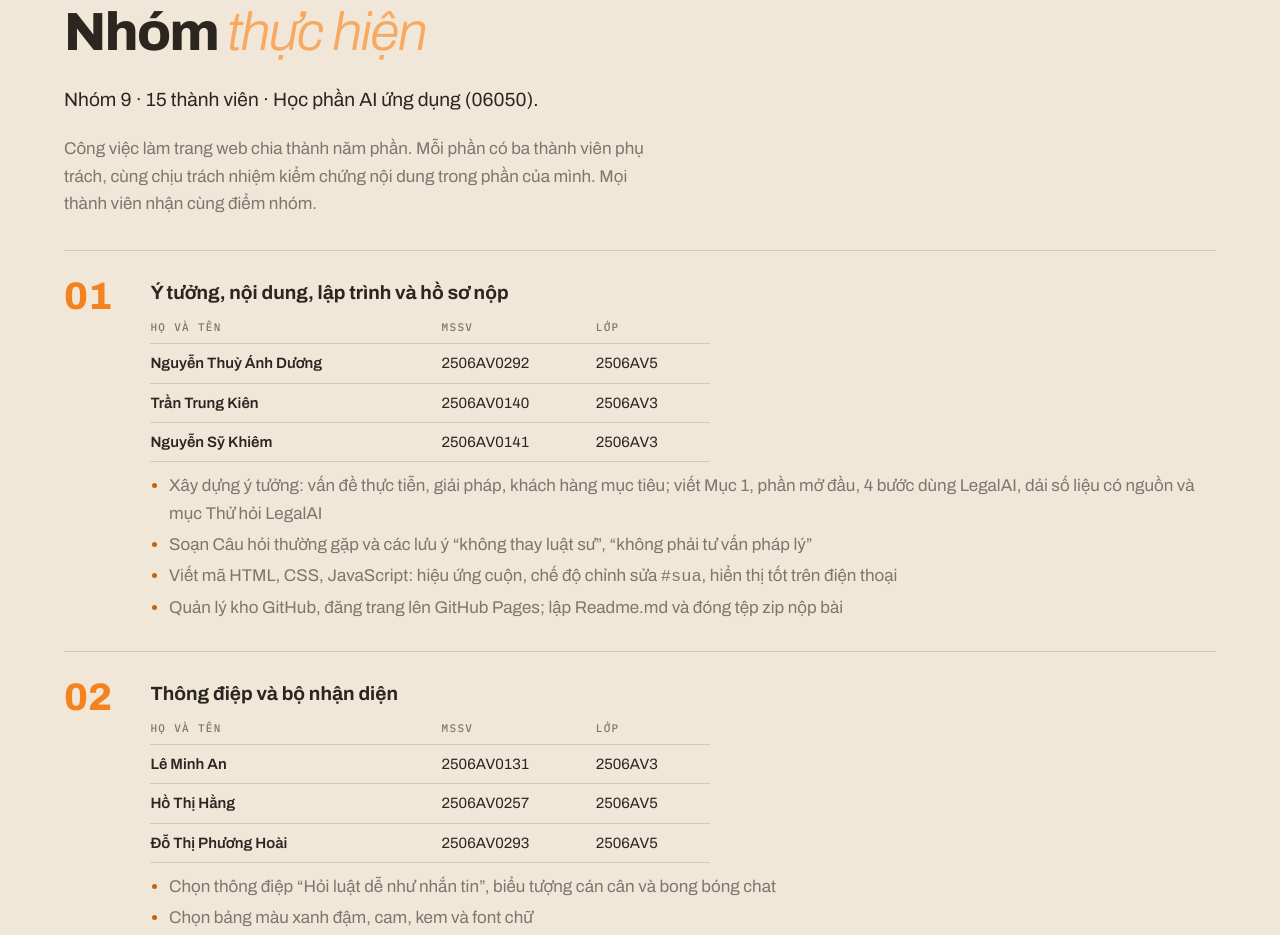
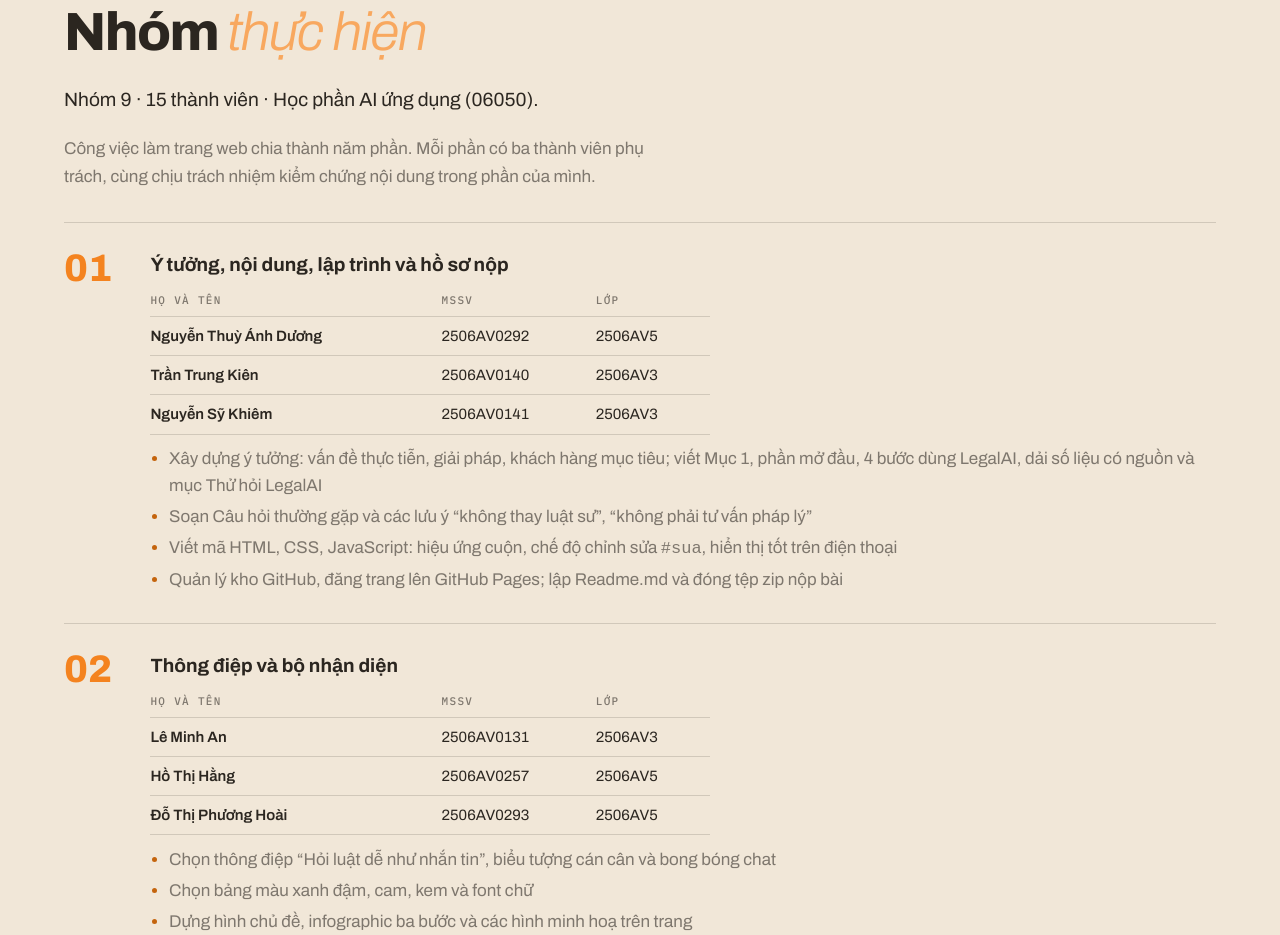
Before and after one commit to Legal-AI-Nhom-9/nhom-9_Legal-AI, a plain HTML site: page index.html in a window 1280 px wide. Shown: the part 8240-9175 px from the top of the page. Drawn offline with Linux system fonts and the light colour scheme.

Commit message:
Bỏ câu mọi thành viên nhận cùng điểm nhóm
Co-Authored-By: Claude Opus 5.5 <noreply@anthropic.com>
Claude-Session: https://claude.ai/code/session_01P3t7pxRciXnGM5abRQEjgQ

```diff
--- a/index.html
+++ b/index.html
@@ -642,7 +642,7 @@ body.editing [data-rev]{opacity:1!important;transform:none!important;transition:
     <p class="mono eyebrow" data-rev>Mục 4 · Thông tin nhóm</p>
     <h2 class="dis" data-split>Nhóm <em>thực hiện</em></h2>
     <p class="lede" data-split>Nhóm 9 · 15 thành viên · Học phần AI ứng dụng (06050).</p>
-    <p data-rev style="max-width:62ch;color:var(--mo-sang)">Công việc làm trang web chia thành năm phần. Mỗi phần có ba thành viên phụ trách, cùng chịu trách nhiệm kiểm chứng nội dung trong phần của mình. Mọi thành viên nhận cùng điểm nhóm.</p>
+    <p data-rev style="max-width:62ch;color:var(--mo-sang)">Công việc làm trang web chia thành năm phần. Mỗi phần có ba thành viên phụ trách, cùng chịu trách nhiệm kiểm chứng nội dung trong phần của mình.</p>
     <div class="team">
       <article class="tv" data-rev>
         <div class="tv-so">01</div>
```
Also changed, not shown: 2 other files.
